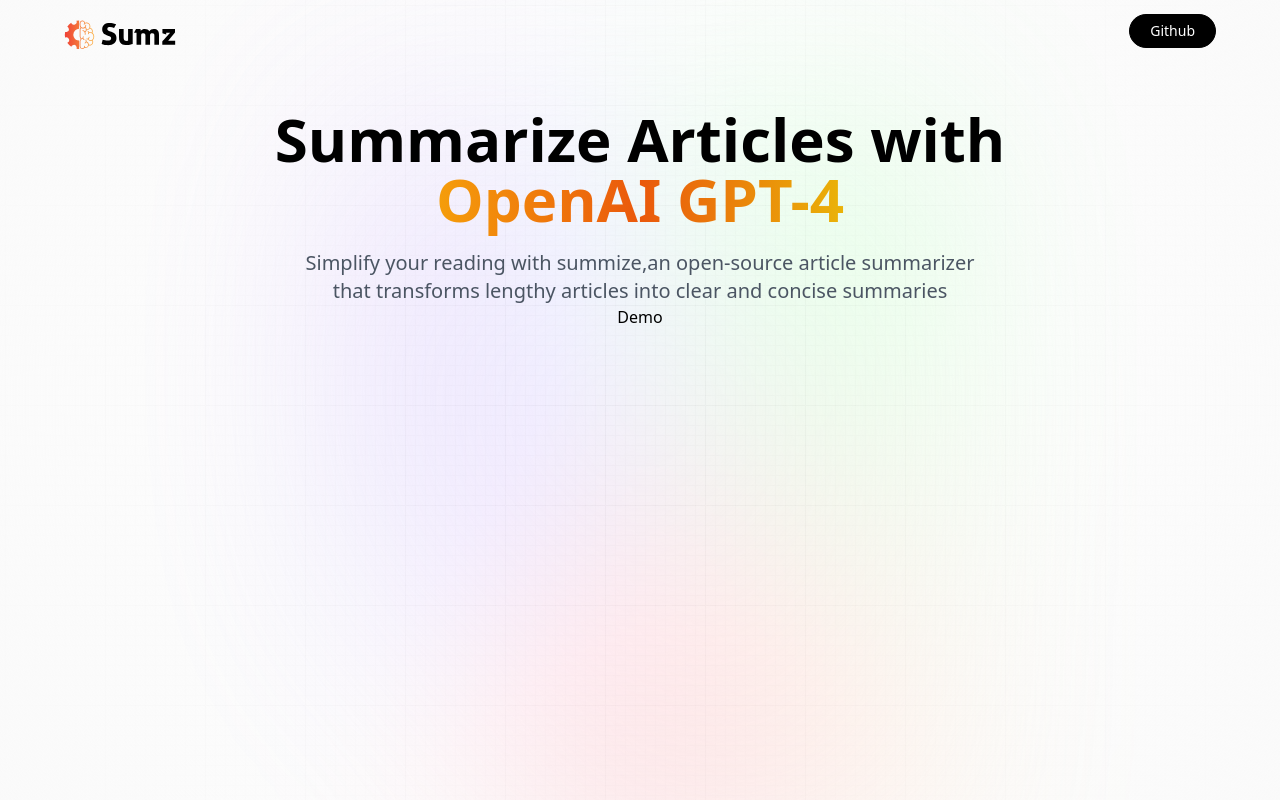
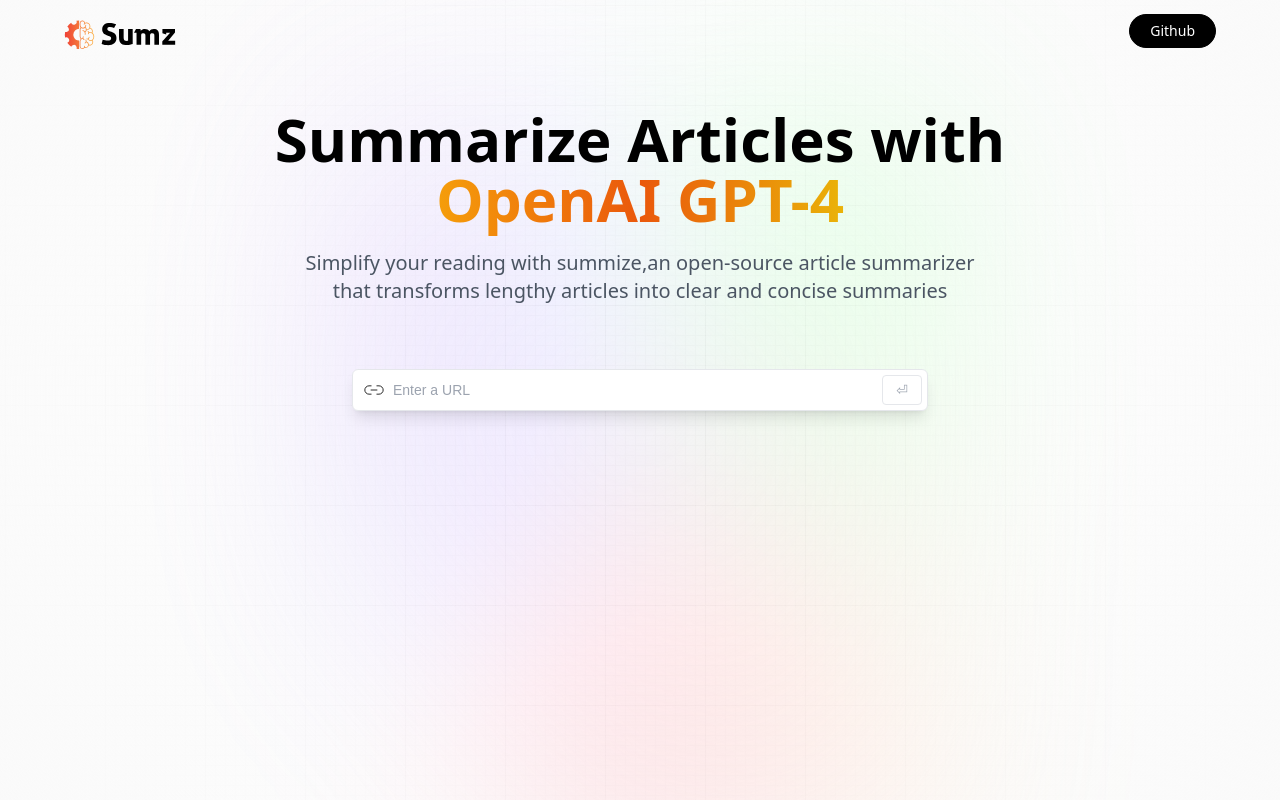
Before and after one commit to 01vishu/Sum-Z, a React (Vite) app: page / in a window 1280 px wide. Built offline with nearby package versions, Linux system fonts and the light colour scheme; a web font is replaced by a local one.

Commit message:
Demo section done

```diff
--- a/src/components/Demo.jsx
+++ b/src/components/Demo.jsx
@@ -1,5 +1,48 @@
+import { useState, useEffect } from "react";
+
+import { copy, linkIcon, loader, tick } from "../assets";
+
 const Demo = () => {
-  return <div>Demo</div>;
+  const [article, setArticle] = useState({
+    url: "",
+    summary: "",
+  });
+  const handleSubmit = async (e) => {
+    alert("Submited");
+  };
+  return (
+    <section className="mt-16 w-full max-w-xl">
+      {/* Search */}
+      <div className="flex flex-col w-full gap-2">
+        <form
+          className="relative flex justify-center items-center"
+          onSubmit={handleSubmit}
+        >
+          <img
+            src={linkIcon}
+            alt="link-icon"
+            className="absolute left-0 my-2 ml-3 w-5"
+          />
+          <input
+            type="url"
+            placeholder="Enter a URL"
+            value={article.url}
+            onChange={(e) => setArticle({ ...article, url: e.target.value })}
+            required
+            className="url_input peer"
+          />
+          <button
+            type="submit"
+            className="submit_btn peer-focus:border-gray-700 peer-focus:text-gray-700"
+          >
+            ⏎
+          </button>
+        </form>
+        {/* Browse URL History */}
+      </div>
+      {/* Display Results */}
+    </section>
+  );
 };
 
 export default Demo;
```
